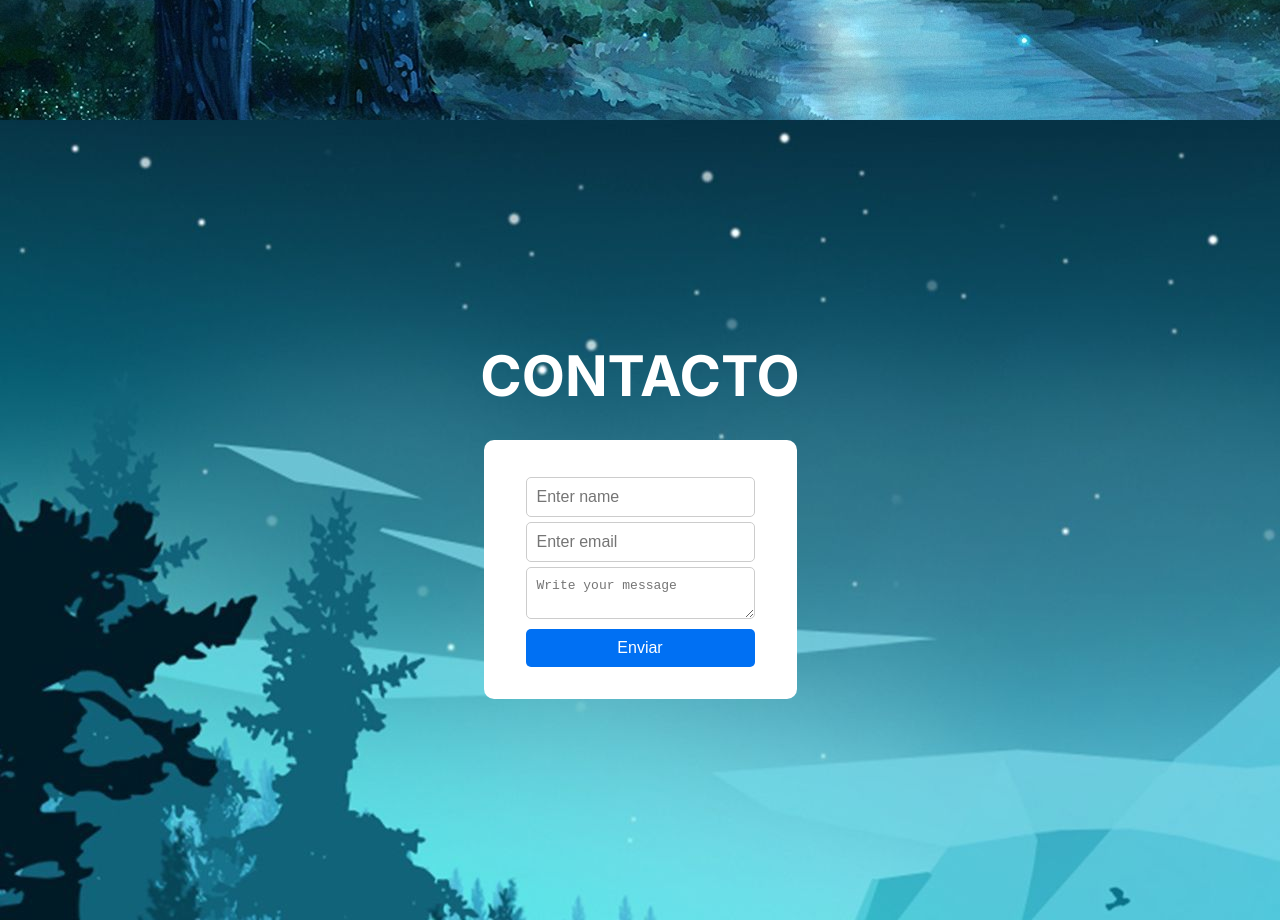
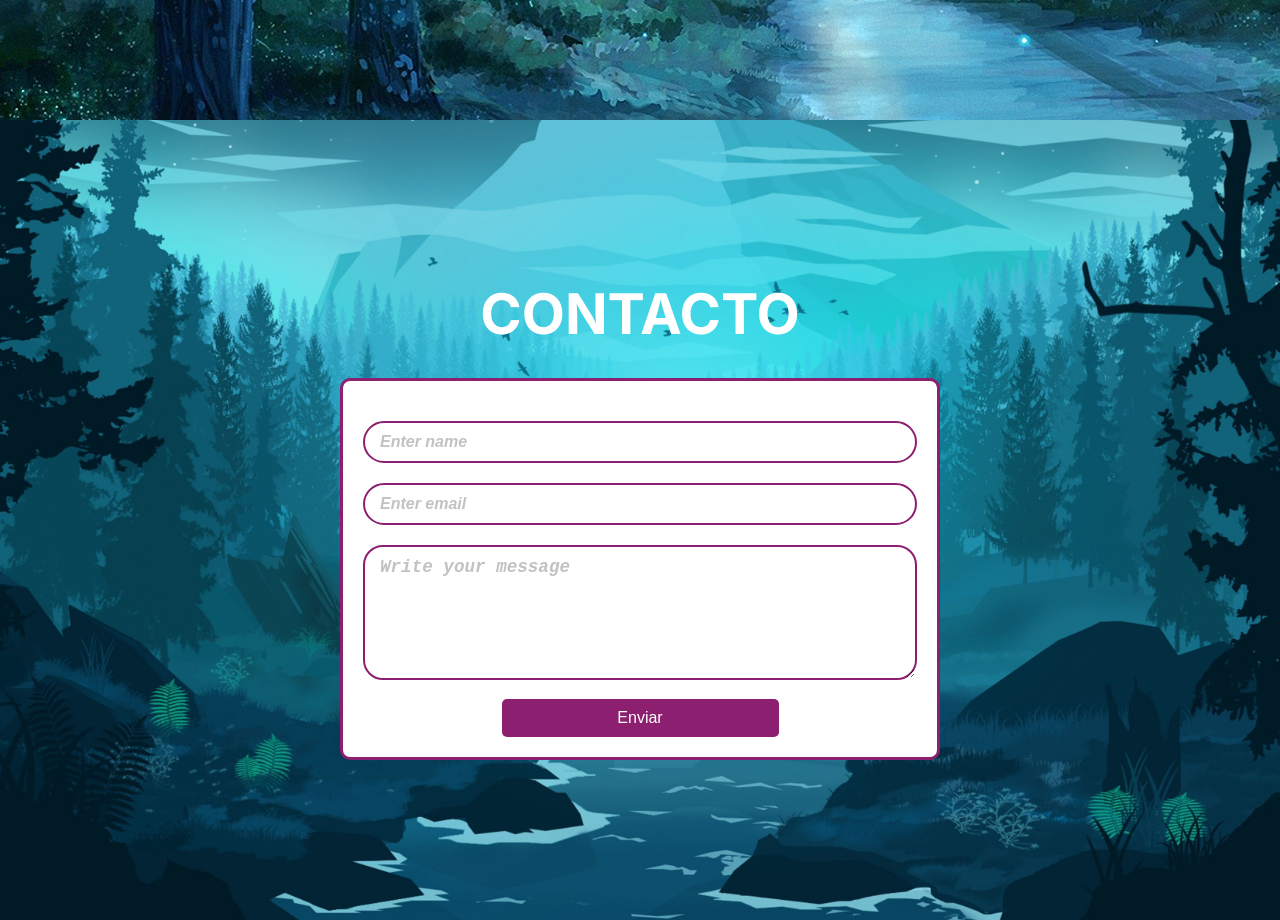
Before and after one commit to hartoy/sec-system-test, a Next.js app: page / in a window 1280 px wide. Shown: the part 1500-2420 px from the top of the page. Built offline with nearby package versions, Linux system fonts and the light colour scheme.

Commit message:
last section added

```diff
--- a/package.json
+++ b/package.json
@@ -9,10 +9,12 @@
     "lint": "next lint"
   },
   "dependencies": {
+    "formik": "^2.4.6",
     "next": "14.2.4",
     "react": "^18",
     "react-dom": "^18",
-    "react-fast-marquee": "^1.6.5"
+    "react-fast-marquee": "^1.6.5",
+    "yup": "^1.4.0"
   },
   "devDependencies": {
     "eslint": "^8",
--- a/src/components/form/Form.js
+++ b/src/components/form/Form.js
@@ -1,43 +1,87 @@
 'use client'
-
-import { useState } from 'react'
+import React, { useState, useEffect } from 'react'
+import { Formik, Field, Form as FormikForm, ErrorMessage } from 'formik'
+import * as Yup from 'yup'
 import styles from './Form.module.css'
 
 const Form = () => {
-  const [form, setForm] = useState({ name: '', email: '', message: '' })
-  const [submitted, setSubmitted] = useState(false)
+  const validationSchema = Yup.object({
+    name: Yup.string()
+      .trim()
+      .matches(/^[A-Za-z\s]+$/, 'Only letters allowed for the name')
+      .min(3, 'Name must be at least 3 characters')
+      .required('Name is required'),
+    email: Yup.string().email('Invalid email address').required('Email is required'),
+    message: Yup.string().trim().min(5, 'Message must contain at least 5 characters').required('Message is required'),
+  })
 
-  const handleChange = (e) => {
-    const { name, value } = e.target
-    setForm({ ...form, [name]: value })
-  }
+  const [send, setSend] = useState(false)
 
-  const handleSubmit = (e) => {
-    e.preventDefault()
-    if (form.name && form.email && form.message) {
-      setSubmitted(true)
-      setForm({ name: '', email: '', message: '' })
-    }
-  }
+  useEffect(() => {
+    console.log('send', send)
+  }, [send])
 
   return (
     <section id="contact" className={styles.contactForm}>
       <h2>Contacto</h2>
-      {submitted && <p className={styles.success}>Mensaje enviado con éxito!</p>}
-      <form onSubmit={handleSubmit}>
-        <input type="text" name="name" placeholder="Enter name" value={form.name} onChange={handleChange} />
+      <Formik
+        initialValues={{ name: '', email: '', message: '' }}
+        validationSchema={validationSchema}
+        onSubmit={(values, { setSubmitting, resetForm }) => {
+          setTimeout(() => {
+            console.log('Formulario enviado', values)
+            setSend(true)
+            setSubmitting(false)
+            resetForm()
+          }, 400)
 
-        <input type="email" name="email" placeholder="Enter email" value={form.email} onChange={handleChange} />
+          setTimeout(() => {
+            setSend(false)
+          }, 10000)
+        }}
+      >
+        {({ isSubmitting, isValid, touched, errors }) => (
+          <FormikForm className={send ? `${styles.form} ${styles.successBg}` : styles.form}>
+            <div>
+              <Field
+                type="text"
+                name="name"
+                placeholder="Enter name"
+                className={`${styles.input} ${touched.name && !errors.name ? styles.touched : ''}`}
+              />
+              <ErrorMessage name="name" component="div" className={styles.error} />
+            </div>
 
-        <textarea
-          name="message"
-          placeholder="Write your message"
-          value={form.message}
-          onChange={handleChange}
-        ></textarea>
+            <div>
+              <Field
+                type="email"
+                name="email"
+                placeholder="Enter email"
+                className={`${styles.input} ${touched.email && !errors.email ? styles.touched : ''}`}
+              />
+              <ErrorMessage name="email" component="div" className={styles.error} />
+            </div>
 
-        <button type="submit">Enviar</button>
-      </form>
+            <div>
+              <Field
+                as="textarea"
+                name="message"
+                placeholder="Write your message"
+                className={`${styles.input} ${touched.message && !errors.message ? styles.touched : ''}`}
+              />
+              <ErrorMessage name="message" component="div" className={styles.error} />
+            </div>
+
+            {!send && (
+              <button type="submit" disabled={isSubmitting || !isValid}>
+                Enviar
+              </button>
+            )}
+
+            {send && <p className={styles.success}>Message sent ✔️</p>}
+          </FormikForm>
+        )}
+      </Formik>
     </section>
   )
 }
--- a/src/components/form/Form.module.css
+++ b/src/components/form/Form.module.css
@@ -4,49 +4,106 @@
   align-items: center;
   justify-content: center;
   height: 100vh;
+  background: url('/images/bg-section3.jpg') no-repeat;
   background-size: cover;
   background-position: bottom;
-            background: url('/images/bg-section3.jpg') no-repeat;
   width: 100vw;
 }
-
-
 
 .contactForm form {
   display: flex;
   flex-direction: column;
-    background-color: white;
-    border-radius:10px;
-    padding:30px 40px;
-    border: 2px solid rgba(255, 255,255, .2)
+  background: white;
+  border-radius: 10px;
+  padding: 20px;
+  border: 3px solid var(--violet-strong);
+  width: 90%;
+  transition: box-shadow 0.3s ease;
 }
 
+@media (min-width: 600px) {
+  .contactForm form {
+    max-width: 600px;
+    max-height: 500px;
+  }
+}
+
+.contactForm form:hover {
+  box-shadow: 0 0 10px rgba(255, 255, 255, 0.7);
+}
 
 .contactForm input,
 .contactForm textarea {
   padding: 10px;
-    margin-top: 5px;
+  margin-top: 20px;
   font-size: 1em;
-    border: 1px solid #ccc;
-    border-radius: 5px;
+  border: 2px solid var(--violet-strong);
+  border-radius: 40px;
+  background-color: transparent;
+  width: 100%;
+  color: black;
+  font-weight: 600px;
+  background: transparent;
+  transition: border-color 0.3s ease;
+}
+
+.contactForm textarea {
+  height: 135px;
+  border-radius: 20px;
+  font-size: 1.1rem;
+}
+
+.contactForm input::placeholder,
+.contactForm textarea::placeholder {
+  color: #999;
+  font-style: italic;
+  opacity: 0.6;
+  padding-left: 5px;
+  font-weight: 600;
+}
+
+.contactForm input.touched:not(:focus):not(:placeholder-shown):not(.error),
+.contactForm textarea.touched:not(:focus):not(:placeholder-shown):not(.error) {
+  border-color: green;
 }
 
 .contactForm button {
   padding: 10px;
   font-size: 1em;
-    background-color: #0070f3;
+  background-color: var(--violet-strong);
   color: white;
   border: none;
   border-radius: 5px;
   cursor: pointer;
-    margin-top: 10px;
+  margin-bottom: 30px;
+  width: 50%;
+  margin: 0 auto;
+  margin-top: 15px;
+  transition: transform 0.3s ease;
 }
 
 .contactForm button:hover {
-    background-color: #005bb5;
+  background-color: var(--violet-grey);
+  transform: scale(1.05);
+}
+
+.success,
+.error {
+  font-weight: 600;
+  margin-top: 10px;
+  margin-left: 15px;
 }
 
 .success {
   color: green;
-    margin-bottom: 10px;
+  text-align: center;
+  font-size: 1.2rem;
 }
+
+.error {
+  color: red;
+}
+
+.successBg {
+  border: 4px solid green !important;
+}
--- a/src/components/header/Header.module.css
+++ b/src/components/header/Header.module.css
@@ -14,7 +14,6 @@
   transition: background-color 0.3s ease;
 }
 
-
 .navbar:hover {
   box-shadow: 0 4px 8px rgba(0, 0, 0, 0.4);
 }
@@ -24,11 +23,11 @@
   align-items: center;
 }
 
-.logo span, .profile span {
+.logo span,
+.profile span {
   font-weight: 600;
   font-size: 1.2rem;
 }
-
 
 .menuToggle {
   cursor: pointer;
@@ -81,7 +80,6 @@
   justify-content: center;
 }
 
-
 .profileImage {
   width: 40px;
   height: 40px;
@@ -91,7 +89,7 @@
 }
 
 .profileImage:hover {
-    transform: scale(1.30);
+  transform: scale(1.3);
   border: 3px solid violet;
 }
 
--- a/src/components/marquee/Marque.module.css
+++ b/src/components/marquee/Marque.module.css
@@ -1,4 +1,3 @@
-
 .marquee {
   color: white;
   background-color: var(--violet-strong);
```
Also changed, not shown: src/components/about/About.module.css (+24 -29 lines), src/components/interests/Block.module.css (indentation only), 1 other file (tests, documents, lock files or other folders). Lines whose indentation alone changed are shown as unchanged.
